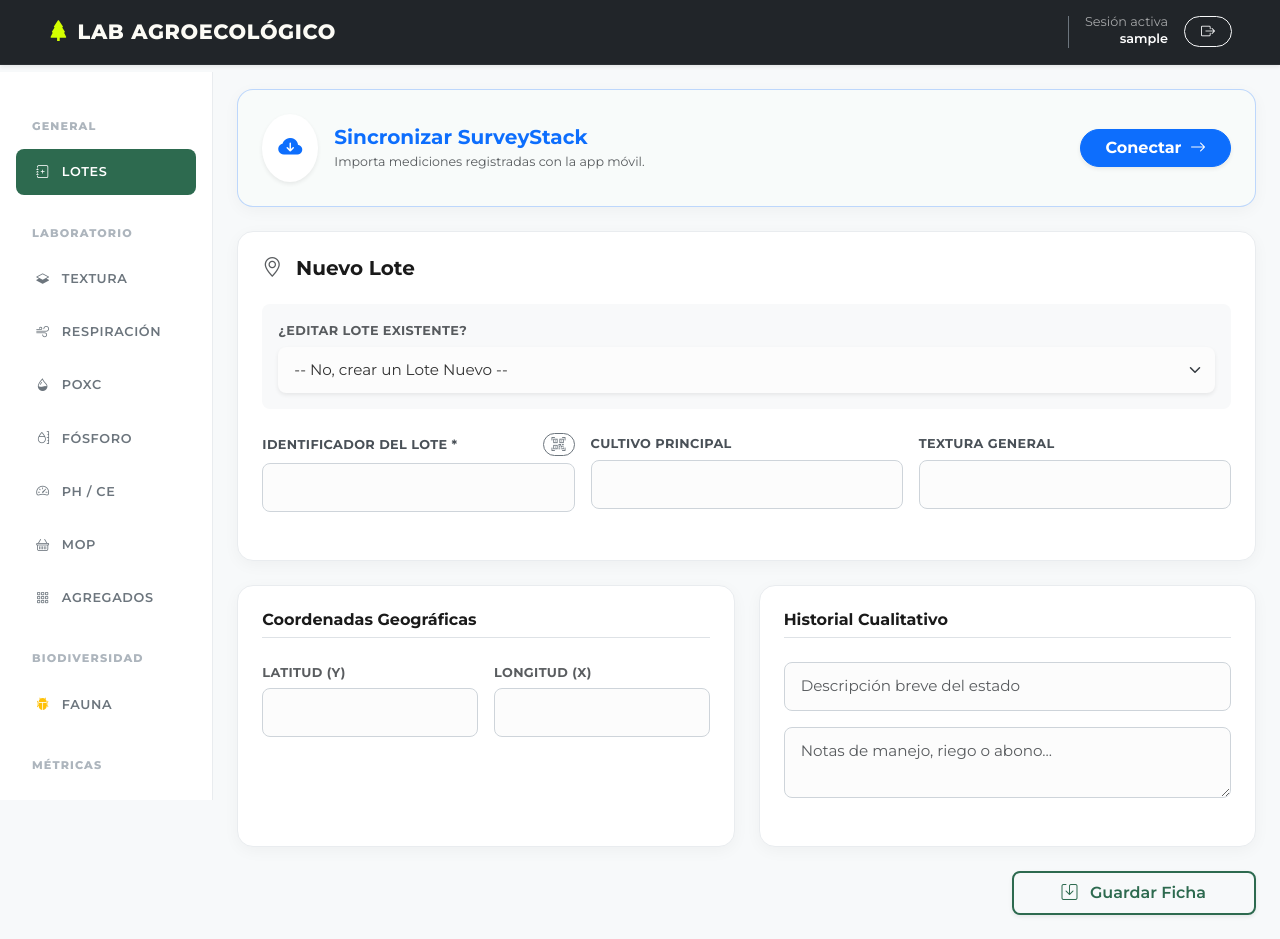
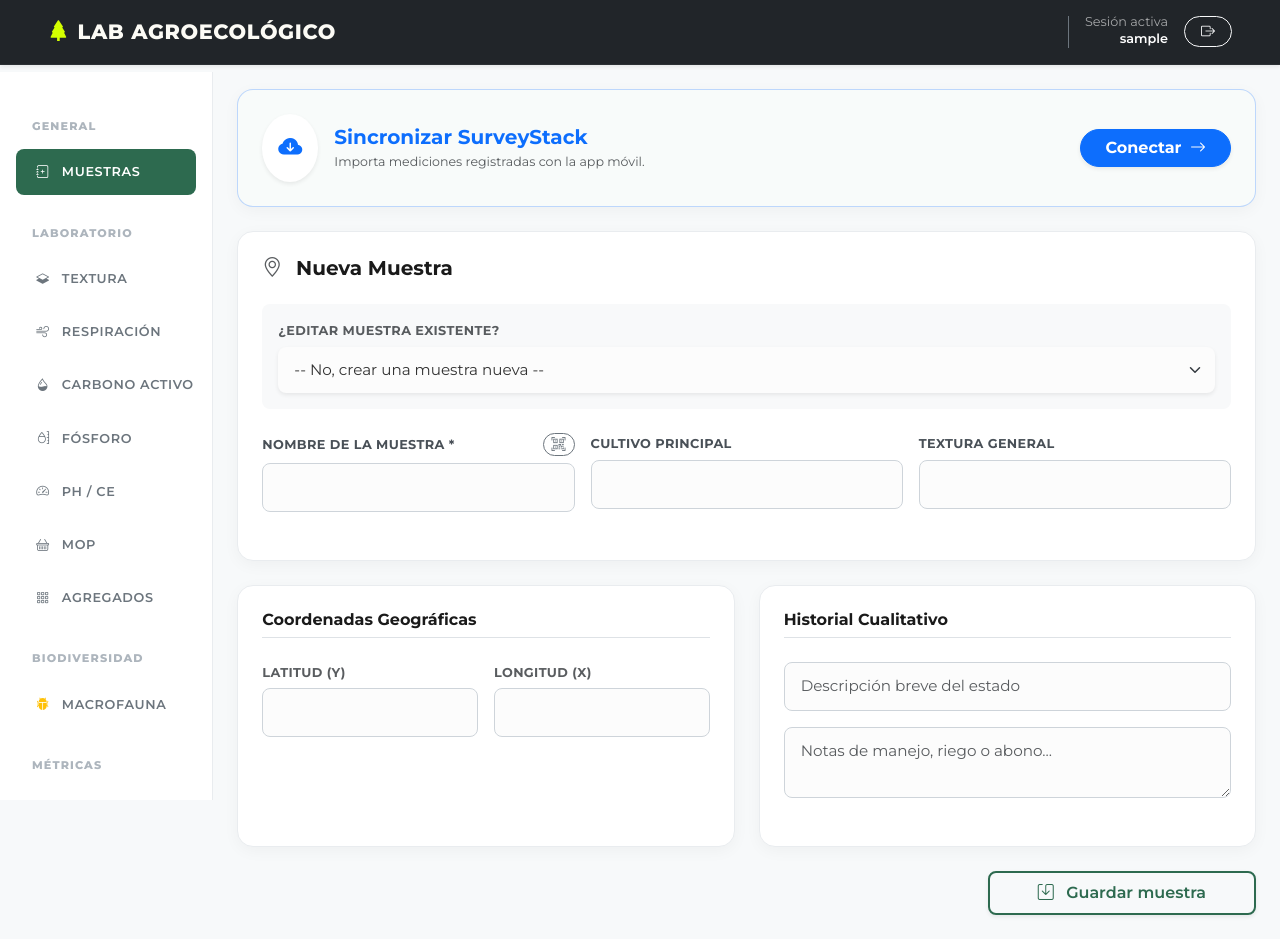
Before and after one commit to fmcanoc/Lab-agroecologico, a Flask app: page / in a window 1280 px wide. Run offline with Flask 3, Linux system fonts and the light colour scheme; the visitor is signed in with stand-in values (Sample User, id 1); data that the repository does not hold is empty; some libraries are stand-ins or nearby versions.

Commit message:
Update index.html

```diff
--- a/templates/index.html
+++ b/templates/index.html
@@ -3,7 +3,7 @@
 <head>
     <meta charset="UTF-8">
     <meta name="viewport" content="width=device-width, initial-scale=1.0">
-    <title>Lab Agroecológico - Trazabilidad Abierta</title>
+    <title>Laboratorio Agroecológico </title>
 
     <link href="https://fonts.googleapis.com/css2?family=Montserrat:wght@400;500;600;700;800&display=swap" rel="stylesheet">
     <link href="https://cdn.jsdelivr.net/npm/bootstrap@5.3.0/dist/css/bootstrap.min.css" rel="stylesheet">
@@ -145,19 +145,19 @@
             <div class="col-md-3 col-lg-2 p-0 sidebar-wrapper">
                 <div class="nav side-menu" id="misPestanas" role="tablist">
                     <h6 class="sidebar-heading">GENERAL</h6>
-                    <button class="nav-link active text-start" id="muestras-tab" data-bs-toggle="tab" data-bs-target="#muestras" type="button"><i class="bi bi-journal-plus me-2"></i> Lotes</button>
+                    <button class="nav-link active text-start" id="muestras-tab" data-bs-toggle="tab" data-bs-target="#muestras" type="button"><i class="bi bi-journal-plus me-2"></i> Muestras</button>
 
                     <h6 class="sidebar-heading">LABORATORIO</h6>
                     <button class="nav-link text-start" id="textura-tab" data-bs-toggle="tab" data-bs-target="#textura" type="button"><i class="bi bi-layers-half me-2"></i> Textura</button>
                     <button class="nav-link text-start" id="respiracion-tab" data-bs-toggle="tab" data-bs-target="#respiracion" type="button"><i class="bi bi-wind me-2"></i> Respiración</button>
-                    <button class="nav-link text-start" id="carbono-tab" data-bs-toggle="tab" data-bs-target="#carbono" type="button"><i class="bi bi-droplet-half me-2"></i> POXC</button>
+                    <button class="nav-link text-start" id="carbono-tab" data-bs-toggle="tab" data-bs-target="#carbono" type="button"><i class="bi bi-droplet-half me-2"></i> Carbono activo</button>
                     <button class="nav-link text-start" id="fosforo-tab" data-bs-toggle="tab" data-bs-target="#fosforo" type="button"><i class="bi bi-moisture me-2"></i> Fósforo</button>
                     <button class="nav-link text-start" id="ph-tab" data-bs-toggle="tab" data-bs-target="#ph" type="button"><i class="bi bi-speedometer2 me-2"></i> pH / CE</button>
                     <button class="nav-link text-start" id="mop-tab" data-bs-toggle="tab" data-bs-target="#mop" type="button"><i class="bi bi-basket me-2"></i> MOP</button>
                     <button class="nav-link text-start" id="estab-tab" data-bs-toggle="tab" data-bs-target="#estab" type="button"><i class="bi bi-grid-3x3-gap me-2"></i> Agregados</button>
 
                     <h6 class="sidebar-heading">BIODIVERSIDAD</h6>
-                    <button class="nav-link text-start" id="macrofauna-tab" data-bs-toggle="tab" data-bs-target="#macrofauna" type="button"><i class="bi bi-bug-fill me-2 text-warning"></i> Fauna</button>
+                    <button class="nav-link text-start" id="macrofauna-tab" data-bs-toggle="tab" data-bs-target="#macrofauna" type="button"><i class="bi bi-bug-fill me-2 text-warning"></i> Macrofauna</button>
 
                     <h6 class="sidebar-heading">MÉTRICAS</h6>
                     <button class="nav-link text-start" id="consolidado-tab" data-bs-toggle="tab" data-bs-target="#consolidado" type="button"><i class="bi bi-bar-chart-fill me-2"></i> Resultados</button>
@@ -177,12 +177,12 @@
                         <form action="/" method="POST" class="form-memoria" data-tab="registro">
                             <input type="hidden" name="form_type" value="registro_muestra">
                             <div class="section-card">
-                                <h5 class="mb-4 fw-bold"><i class="bi bi-geo-alt text-muted me-2"></i> Nuevo Lote</h5>
-                                <div class="mb-4 p-3 rounded-3" style="background-color: #f8f9fa;"><label class="form-label text-muted">¿Editar lote existente?</label><select class="form-select selector-memoria shadow-sm border-0" name="muestra_id_editar"><option value="">-- No, crear un Lote Nuevo --</option>{% for m in muestras %}<option value="{{ m.id }}">{{ m.nombre_muestra }}</option>{% endfor %}</select></div>
-                                <div class="row g-3 mb-4"><div class="col-md-4"><label class="form-label d-flex justify-content-between align-items-center">Identificador del Lote *<button type="button" class="btn btn-sm btn-outline-secondary py-0 px-2 rounded-pill" id="btn-scan-qr" title="Escanear QR"><i class="bi bi-qr-code-scan"></i></button></label><input type="text" class="form-control fw-bold" name="nombre" id="input_nombre_qr" required></div><div class="col-md-4"><label class="form-label">Cultivo Principal</label><input type="text" class="form-control" name="cultivo"></div><div class="col-md-4"><label class="form-label">Textura General</label><input type="text" class="form-control" name="textura"></div></div>
+                                <h5 class="mb-4 fw-bold"><i class="bi bi-geo-alt text-muted me-2"></i> Nueva Muestra</h5>
+                                <div class="mb-4 p-3 rounded-3" style="background-color: #f8f9fa;"><label class="form-label text-muted">¿Editar muestra existente?</label><select class="form-select selector-memoria shadow-sm border-0" name="muestra_id_editar"><option value="">-- No, crear una muestra nueva --</option>{% for m in muestras %}<option value="{{ m.id }}">{{ m.nombre_muestra }}</option>{% endfor %}</select></div>
+                                <div class="row g-3 mb-4"><div class="col-md-4"><label class="form-label d-flex justify-content-between align-items-center">Nombre de la muestra *<button type="button" class="btn btn-sm btn-outline-secondary py-0 px-2 rounded-pill" id="btn-scan-qr" title="Escanear QR"><i class="bi bi-qr-code-scan"></i></button></label><input type="text" class="form-control fw-bold" name="nombre" id="input_nombre_qr" required></div><div class="col-md-4"><label class="form-label">Cultivo Principal</label><input type="text" class="form-control" name="cultivo"></div><div class="col-md-4"><label class="form-label">Textura General</label><input type="text" class="form-control" name="textura"></div></div>
                             </div>
                             <div class="row g-4"><div class="col-md-6"><div class="section-card h-100"><h6 class="fw-bold mb-4 border-bottom pb-2">Coordenadas Geográficas</h6><div class="row g-3"><div class="col-sm-6"><label class="form-label text-muted">Latitud (Y)</label><input type="number" step="any" inputmode="decimal" class="form-control" name="latitud"></div><div class="col-sm-6"><label class="form-label text-muted">Longitud (X)</label><input type="number" step="any" inputmode="decimal" class="form-control" name="longitud"></div></div></div></div><div class="col-md-6"><div class="section-card h-100"><h6 class="fw-bold mb-4 border-bottom pb-2">Historial Cualitativo</h6><div class="mb-3"><input type="text" class="form-control" name="descripcion" placeholder="Descripción breve del estado"></div><div><textarea class="form-control" name="info" rows="2" placeholder="Notas de manejo, riego o abono..."></textarea></div></div></div></div>
-                            <div class="text-end mt-4"><button type="submit" class="btn btn-agro px-5 py-2 shadow-sm"><i class="bi bi-save me-2"></i> Guardar Ficha</button></div>
+                            <div class="text-end mt-4"><button type="submit" class="btn btn-agro px-5 py-2 shadow-sm"><i class="bi bi-save me-2"></i> Guardar muestra</button></div>
                         </form>
                     </div>
 
```
